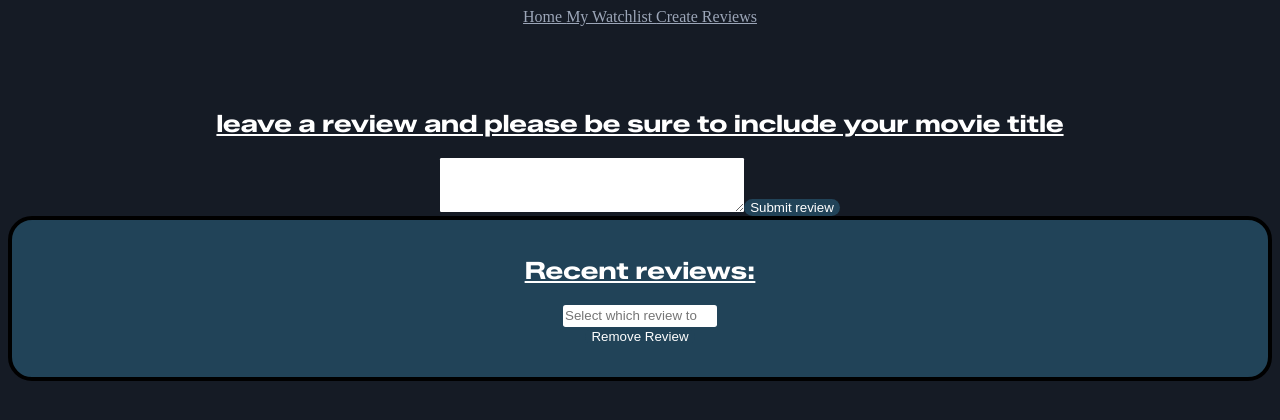
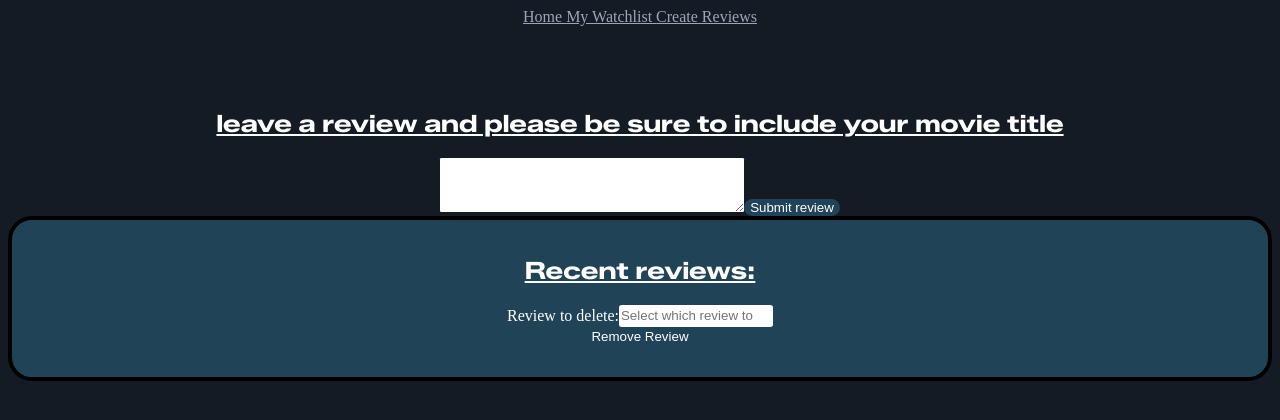
Before and after one commit to nlubinski-rrc/Full-Stack-Project-2026-Winter, a React (Vite) app: page /create-reviews in a window 1280 px wide. Shown: the top 420 px of the page. Built offline with nearby package versions, Linux system fonts and the light colour scheme.

Commit message:
Added a label to my form element and css to style.

```diff
--- a/src/components/common/createReview/createReview.css
+++ b/src/components/common/createReview/createReview.css
@@ -56,3 +56,6 @@ button:hover {
     color: #214358;
     background-color: white;
 }
+label {
+    color: white
+}
--- a/src/components/common/createReview/createReview.tsx
+++ b/src/components/common/createReview/createReview.tsx
@@ -26,8 +26,8 @@ export function CreateReview() {
         setReviews( prevItems => {
             Number(index)
             if (index <= -1 || index >= prevItems.length) {
-            setError("Review you're trying to delete doesn't exist");
-            return prevItems; // IMPORTANT
+                setError("Review you're trying to delete doesn't exist");
+                return prevItems;
             }
             const newItems = [...prevItems];
             newItems.splice(index, 1);
@@ -45,6 +45,7 @@ export function CreateReview() {
             <div id="reviewStage">
                 <h2>Recent reviews:</h2>
                 <form action="submit">
+                    <label>Review to delete:</label>
                     <input id="numberInput" type="number" value={deleteText} onChange={handleChangeDeleteText} placeholder="Select which review to delete"/>
                 </form>
                 <button onClick={() => removeReview(Number(deleteText) - 1)}>
```
